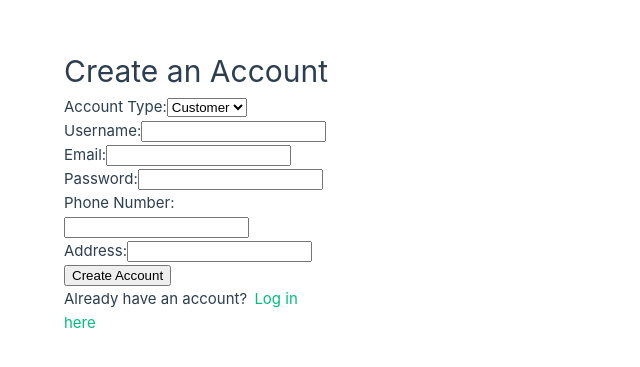
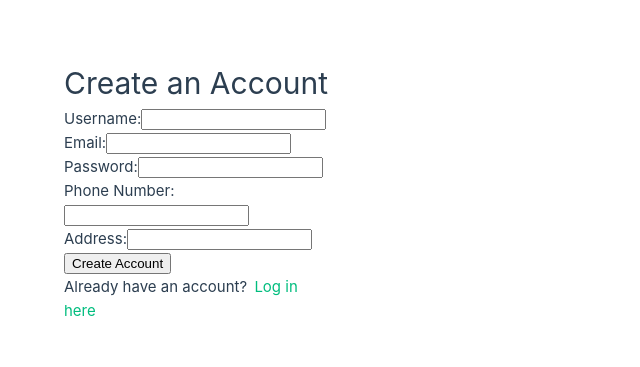
Before and after one commit to McGill-ECSE321-Fall2024/project-group-11, a Vue app in the folder VideoGamesSystem-Frontend/: page /signup in a window 1280 px wide. Shown: the part 209-576 px from the top of the page, without its empty margins (0-640 px from the left). Built offline with nearby package versions, Linux system fonts and the light colour scheme.

Commit message:
Revert "page for staff sign up"
This reverts commit 43a86a42720a95272089e9afccf20c8ae8b25f68.

```diff
--- a/VideoGamesSystem-Frontend/src/components/Signup.vue
+++ b/VideoGamesSystem-Frontend/src/components/Signup.vue
@@ -3,13 +3,6 @@
   <div class="signup-container">
     <h1>Create an Account</h1>
     <form @submit.prevent="signup">
-      <div>
-        <label for="userType">Account Type:</label>
-        <select v-model="userType" required>
-          <option value="customer">Customer</option>
-          <option value="staff">Staff</option>
-        </select>
-      </div>
       <div>
         <label for="userName">Username:</label>
         <input type="text" v-model="userName" required />
@@ -22,25 +15,13 @@
         <label for="password">Password:</label>
         <input type="password" v-model="password" required />
       </div>
-        <!-- Conditionally display fields based on user type -->
-        <div v-if="userType === 'customer'">
       <div>
         <label for="phoneNumber">Phone Number:</label>
-          <input type="number" v-model.number="phoneNumber" />
+        <input type="number" v-model.number="phoneNumber" required />
       </div>
       <div>
         <label for="address">Address:</label>
-          <input type="text" v-model="address" />
-        </div>
-      </div>
-      <div v-else-if="userType === 'staff'">
-        <div>
-          <label for="admin">Role:</label>
-          <select v-model="admin" required>
-            <option value="true">Owner</option>
-            <option value="false">Employee</option>
-          </select>
-        </div>
+        <input type="text" v-model="address" required />
       </div>
       <button type="submit">Create Account</button>
     </form>
@@ -71,31 +52,20 @@ export default {
       password: "",
       phoneNumber: null,
       address: "",
-      userType: "customer", // Default user type is customer
-      amdin: null, // Changed to null to allow for undefined values
       errorMessage: "",
     };
   },
   methods: {
     async signup() {
-      const newUser = this.userType === "customer"
-        ? {
+      const newUser = {
         userName: this.userName,
         email: this.email,
         password: this.password,
         phoneNumber: this.phoneNumber,
         address: this.address,
-        }
-        : {
-          userName: this.userName,
-          email: this.email,
-          password: this.password,
-          admin: this.admin === "false", // Map isOwner to boolean
-        };  // Remove the extra } that was here
+      };
       try {
-        const endpoint = this.userType === "staff" ? "/staff" : "/customers";
-        console.log("Payload:", newUser);
-        const response = await axiosClient.post(endpoint, newUser);
+        const response = await axiosClient.post("/customers", newUser);
         // Optionally log the user in immediately, idk if I liked this feature we can talk more later
         localStorage.setItem("user", JSON.stringify(response.data));
         localStorage.setItem("userType", "customer");
```
Lines whose indentation alone changed are shown as unchanged.
